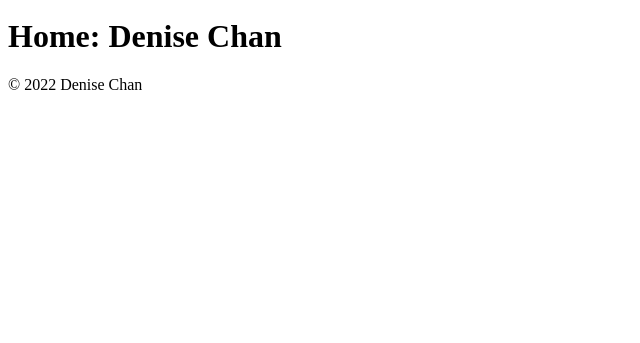
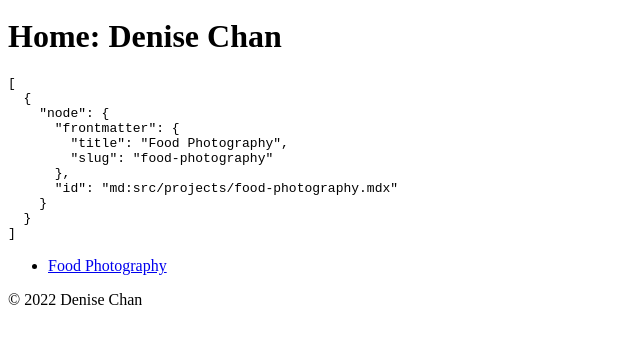
Before and after one commit to roytanaka/denise-chan-design, a Gatsby site: page / in a window 1280 px wide. Shown: the part 111-454 px from the top of the page, without its empty margins (0-640 px from the left). Built offline with nearby package versions, Linux system fonts and the light colour scheme; Gatsby itself is replaced by a stand-in of ours; some packages are replaced by stand-ins of ours.

Commit message:
lists projects

```diff
--- a/src/pages/index.tsx
+++ b/src/pages/index.tsx
@@ -1,12 +1,57 @@
 import * as React from 'react';
 import Layout from '../components/Layout';
+import { useStaticQuery, graphql, Link } from 'gatsby';
+
+type ProjectType = {
+  node: {
+    frontmatter: {
+      title: string;
+      slug: string;
+    };
+    id: string;
+  };
+};
+
+type MdxType = {
+  allMdx: {
+    edges: ProjectType[];
+  };
+};
+
+const getProjects = graphql`
+  {
+    allMdx {
+      edges {
+        node {
+          frontmatter {
+            title
+            slug
+          }
+          id
+        }
+      }
+    }
+  }
+`;
 
 // markup
 const IndexPage = () => {
+  const {
+    allMdx: { edges: projects },
+  }: MdxType = useStaticQuery(getProjects);
+
   return (
     <Layout>
       <main>
         <h1>Home: Denise Chan</h1>
+        <pre>{JSON.stringify(projects, null, 2)}</pre>
+        <ul>
+          {projects.map(({ node }) => (
+            <li key={node.id}>
+              <Link to={node.frontmatter.slug}>{node.frontmatter.title}</Link>
+            </li>
+          ))}
+        </ul>
       </main>
     </Layout>
   );
```
